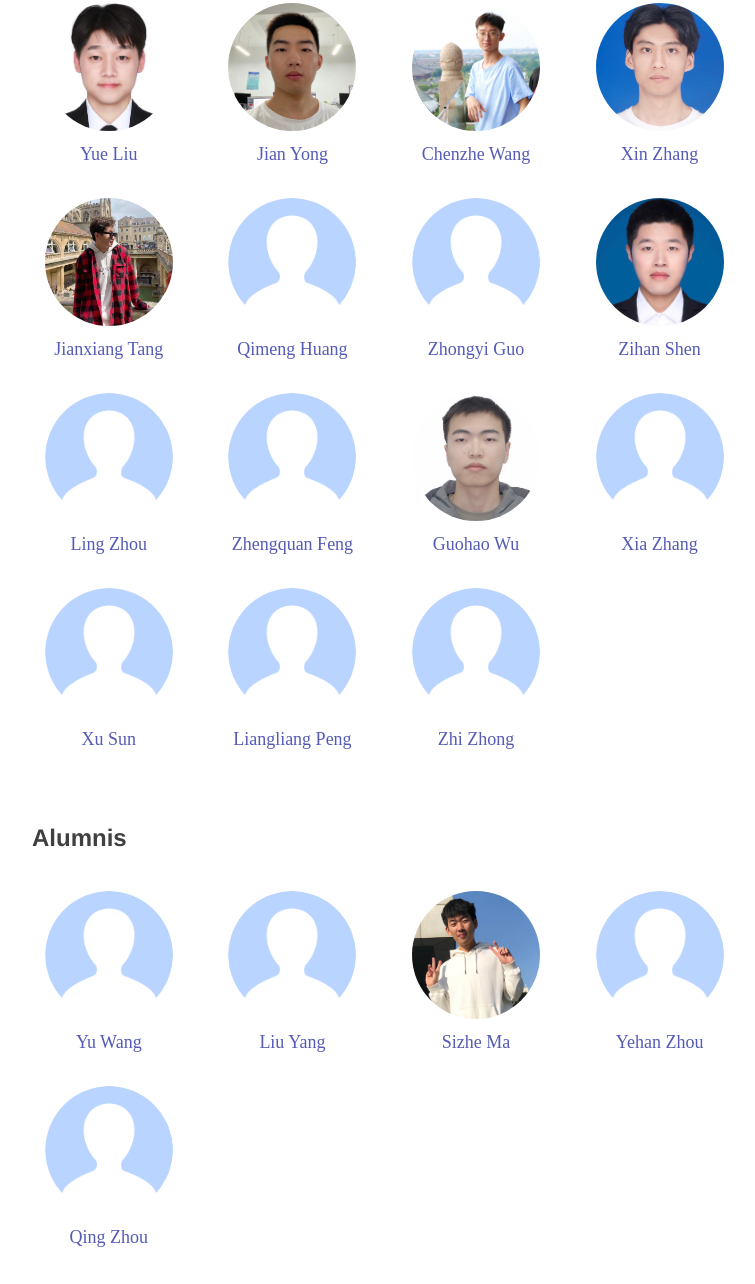
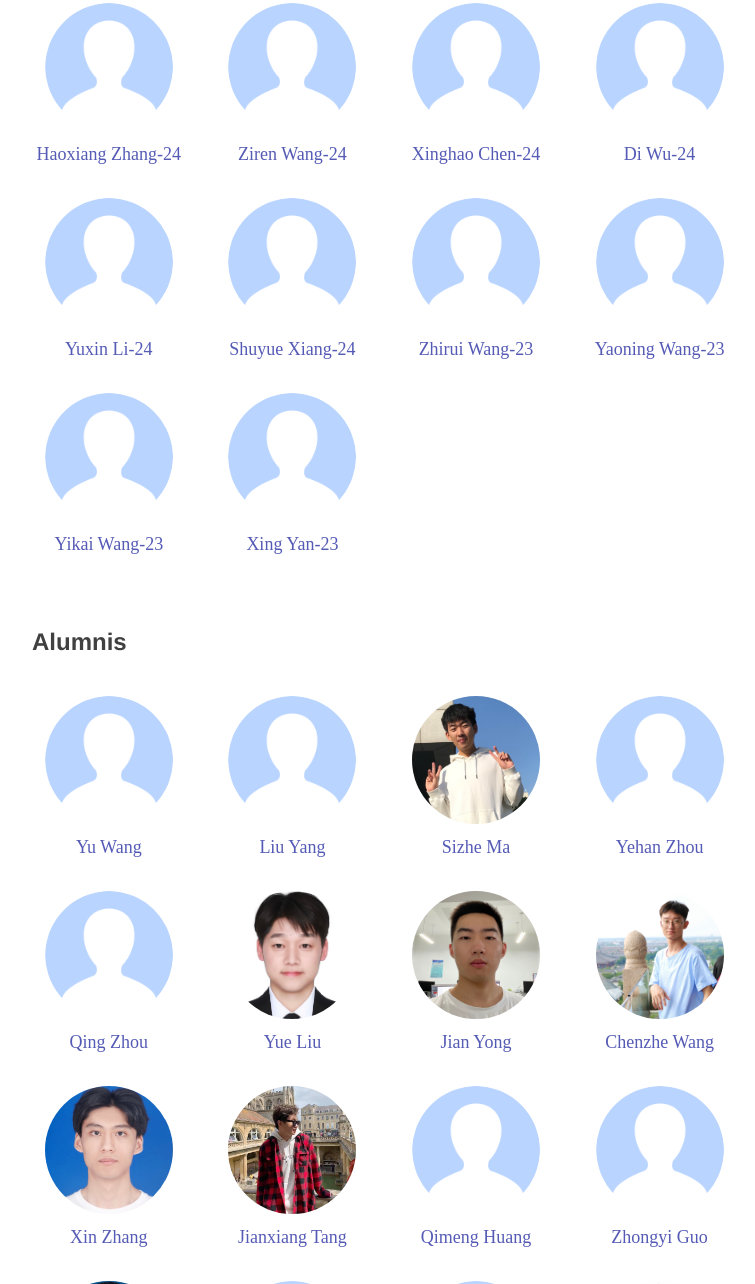
Before and after one commit to LiData-AI/LiData-AI.github.io, a plain HTML site: page people/index.html in a window 1280 px wide. Shown: the part 1026-2310 px from the top of the page, without its empty margins (344-1099 px from the left). Drawn offline with Linux system fonts and the light colour scheme; a small style sheet from the web is missing.

Commit message:
Site updated: 2025-07-05 10:23:00

```diff
--- a/people/index.html
+++ b/people/index.html
@@ -138,6 +138,88 @@
     <ul>
 
             <li>
+                <a href = ""><img src=" /assets/default_portrait.png"></a>
+                <p><a href = ""> Haoxiang Zhang-24</a></p>
+            </li>
+
+            <li>
+                <a href = ""><img src=" /assets/default_portrait.png"></a>
+                <p><a href = ""> Ziren Wang-24</a></p>
+            </li>
+
+            <li>
+                <a href = ""><img src=" /assets/default_portrait.png"></a>
+                <p><a href = ""> Xinghao Chen-24</a></p>
+            </li>
+
+            <li>
+                <a href = ""><img src=" /assets/default_portrait.png"></a>
+                <p><a href = ""> Di Wu-24</a></p>
+            </li>
+
+            <li>
+                <a href = ""><img src=" /assets/default_portrait.png"></a>
+                <p><a href = ""> Yuxin Li-24</a></p>
+            </li>
+
+            <li>
+                <a href = ""><img src=" /assets/default_portrait.png"></a>
+                <p><a href = ""> Shuyue Xiang-24</a></p>
+            </li>
+
+            <li>
+                <a href = ""><img src=" /assets/default_portrait.png"></a>
+                <p><a href = ""> Zhirui Wang-23</a></p>
+            </li>
+
+            <li>
+                <a href = ""><img src=" /assets/default_portrait.png"></a>
+                <p><a href = ""> Yaoning Wang-23</a></p>
+            </li>
+
+            <li>
+                <a href = ""><img src=" /assets/default_portrait.png"></a>
+                <p><a href = ""> Yikai Wang-23</a></p>
+            </li>
+
+            <li>
+                <a href = ""><img src=" /assets/default_portrait.png"></a>
+                <p><a href = ""> Xing Yan-23</a></p>
+            </li>
+
+    </ul>
+</div>
+<!-- alumnis -->
+<div class="students">
+    <h3>Alumnis</h3>
+    <ul>
+
+            <li>
+                <a href = ""><img src=" /assets/default_portrait.png"></a>
+                <p><a href = ""> Yu Wang</a></p>
+            </li>
+
+            <li>
+                <a href = ""><img src=" /assets/default_portrait.png"></a>
+                <p><a href = ""> Liu Yang</a></p>
+            </li>
+
+            <li>
+                <a href = ""><img src=" /assets/masizhe.jpg"></a>
+                <p><a href = ""> Sizhe Ma</a></p>
+            </li>
+
+            <li>
+                <a href = ""><img src=" /assets/default_portrait.png"></a>
+                <p><a href = ""> Yehan Zhou</a></p>
+            </li>
+
+            <li>
+                <a href = ""><img src=" /assets/default_portrait.png"></a>
+                <p><a href = ""> Qing Zhou</a></p>
+            </li>
+
+            <li>
                 <a href = ""><img src=" /assets/liuyue.jpg"></a>
                 <p><a href = ""> Yue Liu</a></p>
             </li>
@@ -214,38 +296,6 @@
 
     </ul>
 </div>
-<!-- alumnis -->
-<div class="students">
-    <h3>Alumnis</h3>
-    <ul>
-
-            <li>
-                <a href = ""><img src=" /assets/default_portrait.png"></a>
-                <p><a href = ""> Yu Wang</a></p>
-            </li>
-
-            <li>
-                <a href = ""><img src=" /assets/default_portrait.png"></a>
-                <p><a href = ""> Liu Yang</a></p>
-            </li>
-
-            <li>
-                <a href = ""><img src=" /assets/masizhe.jpg"></a>
-                <p><a href = ""> Sizhe Ma</a></p>
-            </li>
-
-            <li>
-                <a href = ""><img src=" /assets/default_portrait.png"></a>
-                <p><a href = ""> Yehan Zhou</a></p>
-            </li>
-
-            <li>
-                <a href = ""><img src=" /assets/default_portrait.png"></a>
-                <p><a href = ""> Qing Zhou</a></p>
-            </li>
-
-    </ul>
-</div>
             <footer>
     <div>© 2025 - YoJi </div>
     <div>
```
